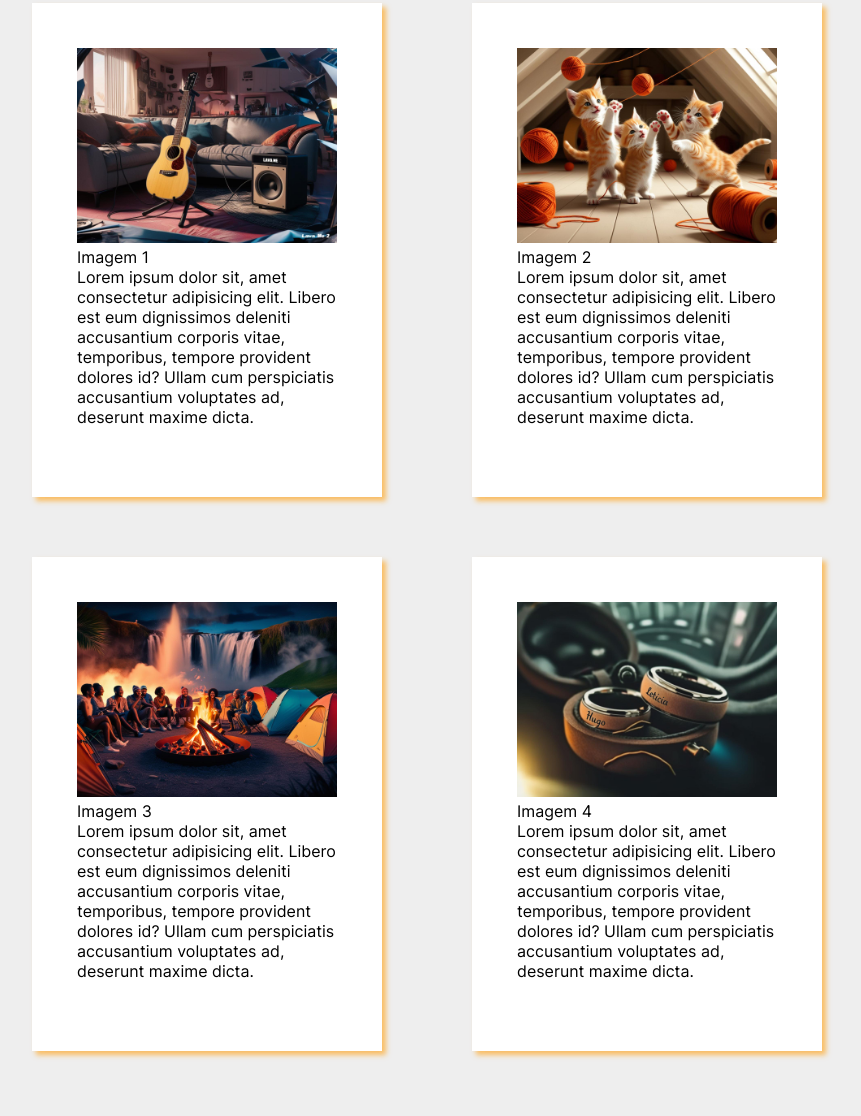
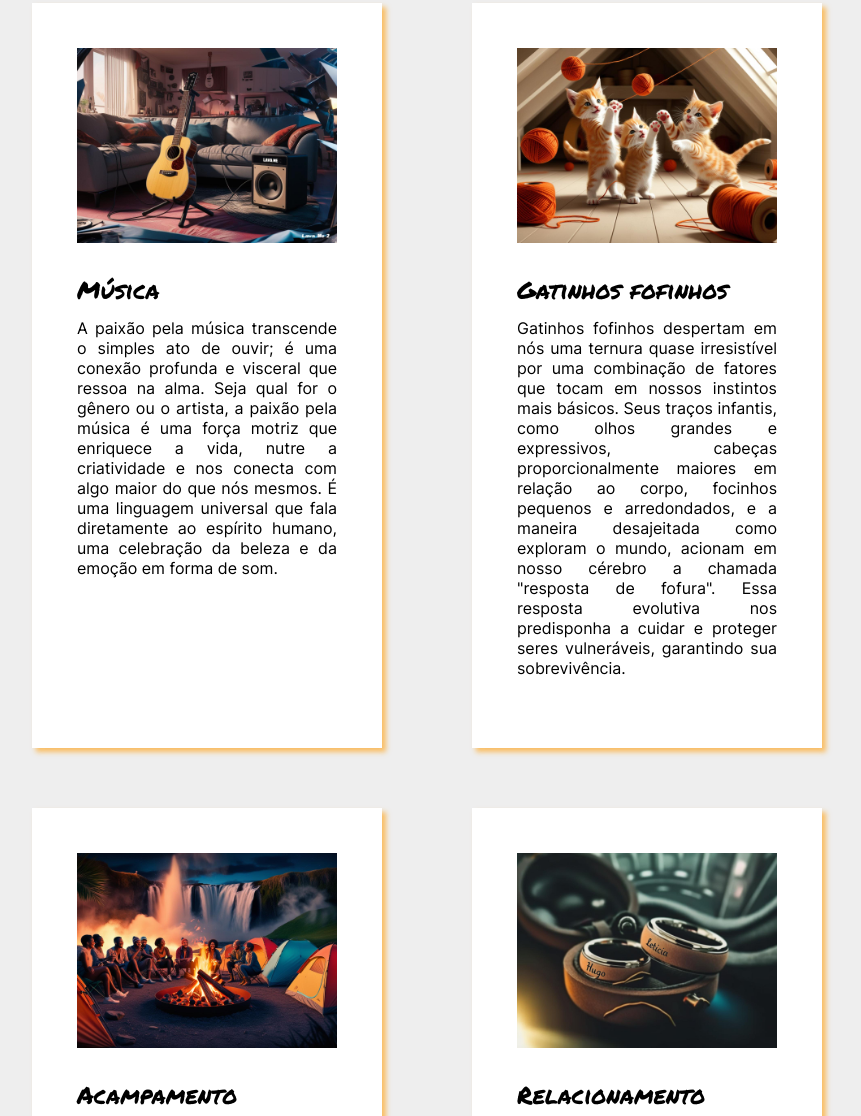
Before and after one commit to hotellimabravo/tripleten_prj1, a plain HTML site: page index.html in a window 1280 px wide. Shown: the part 897-2013 px from the top of the page, without its empty margins (213-1074 px from the left). Drawn offline with Linux system fonts and the light colour scheme; files whose address does not match are found by name.

Commit message:
alterado textos, titulos dos cards e alinhamento do texto dentro do card, text-align

```diff
--- a/index.html
+++ b/index.html
@@ -19,47 +19,63 @@
 		<section class="content">
 			<div class="card">
 				<img src="./images/música.jpg" alt="" class="card_image" />
-				<h2 class="card_title">Imagem 1</h2>
+				<h2 class="card_title">Música</h2>
 				<p class="text_card">
-					Lorem ipsum dolor sit, amet consectetur adipisicing elit. Libero est
-					eum dignissimos deleniti accusantium corporis vitae, temporibus,
-					tempore provident dolores id? Ullam cum perspiciatis accusantium
-					voluptates ad, deserunt maxime dicta.
+					A paixão pela música transcende o simples ato de ouvir; é uma conexão
+					profunda e visceral que ressoa na alma. Seja qual for o gênero ou o
+					artista, a paixão pela música é uma força motriz que enriquece a vida,
+					nutre a criatividade e nos conecta com algo maior do que nós mesmos. É
+					uma linguagem universal que fala diretamente ao espírito humano, uma
+					celebração da beleza e da emoção em forma de som.
 				</p>
 			</div>
 			<div class="card">
 				<img src="./images/gatos.jpg" alt="" class="card_image" />
-				<h2 class="card_title">Imagem 2</h2>
+				<h2 class="card_title">Gatinhos fofinhos</h2>
 				<p class="text_card">
-					Lorem ipsum dolor sit, amet consectetur adipisicing elit. Libero est
-					eum dignissimos deleniti accusantium corporis vitae, temporibus,
-					tempore provident dolores id? Ullam cum perspiciatis accusantium
-					voluptates ad, deserunt maxime dicta.
+					Gatinhos fofinhos despertam em nós uma ternura quase irresistível por
+					uma combinação de fatores que tocam em nossos instintos mais básicos.
+					Seus traços infantis, como olhos grandes e expressivos, cabeças
+					proporcionalmente maiores em relação ao corpo, focinhos pequenos e
+					arredondados, e a maneira desajeitada como exploram o mundo, acionam
+					em nosso cérebro a chamada "resposta de fofura". Essa resposta
+					evolutiva nos predisponha a cuidar e proteger seres vulneráveis,
+					garantindo sua sobrevivência.
 				</p>
 			</div>
 			<div class="card">
 				<img src="./images/camping.jpg" alt="" class="card_image" />
-				<h2 class="card_title">Imagem 3</h2>
+				<h2 class="card_title">Acampamento</h2>
 				<p class="text_card">
-					Lorem ipsum dolor sit, amet consectetur adipisicing elit. Libero est
-					eum dignissimos deleniti accusantium corporis vitae, temporibus,
-					tempore provident dolores id? Ullam cum perspiciatis accusantium
-					voluptates ad, deserunt maxime dicta.
+					Acampar é uma daquelas experiências que nos reconectam com a essência
+					da vida e da natureza. Deixar para trás a rotina e o conforto familiar
+					para se aventurar em um ambiente ao ar livre, cercado por árvores,
+					sons da fauna e um céu estrelado, é uma oportunidade única de
+					renovação. A montagem das barracas, a busca por gravetos para a
+					fogueira, o preparo da comida em meio à natureza – cada etapa se torna
+					uma pequena conquista, um resgate de habilidades primárias que muitas
+					vezes esquecemos no dia a dia urbano.
 				</p>
 			</div>
 			<div class="card">
 				<img src="./images/wedding.jpg" alt="" class="card_image" />
-				<h2 class="card_title">Imagem 4</h2>
+				<h2 class="card_title">Relacionamento</h2>
 				<p class="text_card">
-					Lorem ipsum dolor sit, amet consectetur adipisicing elit. Libero est
-					eum dignissimos deleniti accusantium corporis vitae, temporibus,
-					tempore provident dolores id? Ullam cum perspiciatis accusantium
-					voluptates ad, deserunt maxime dicta.
+					<br />Em teu olhar, meu sol, meu céu aberto, Acalma a alma, finda
+					qualquer deserto. Teu riso leve, melodia singela, Em meu cansaço, tua
+					voz me revela A força branda que me faz seguir, E no teu abraço,
+					encontro meu existir. Teu jeito único, que me enfeitiça tanto, É a
+					doce paz em meio ao meu espanto. Em cada toque, sinto a vida em flor,
+					E a cada instante, cresce este amor. És meu refúgio, meu farol
+					constante, Meu amor eterno, neste breve instante.<br />
 				</p>
 			</div>
 			<!-- adicione os cards aqui -->
 		</section>
 		<footer class="footer">
+			<p class="mysignature">
+				Desenvolvido por Hugo Leonardo Baltazar (MySelf Company).
+			</p>
 			<!-- adicione sua assinatura aqui -->
 		</footer>
 	</body>
--- a/style.css
+++ b/style.css
@@ -50,9 +50,9 @@ a {
 .overlay {
 	width: 100%;
 	height: 100%;
+	background-image: url(./images/capa.jpg);
 	background-color: rgba(0, 0, 0, 0.5);
 	display: flex;
-	background-image: url(./images/capa.jpg);
 	background-size: cover;
 	background-position: center;
 }
@@ -75,13 +75,35 @@ a {
 	box-shadow: 4px 4px 5px rgba(255, 166, 33, 0.678);
 }
 
+.card_title {
+	font-family: 'Permanent Marker', cursive;
+	font-size: 24px;
+	margin-bottom: 10px;
+}
+
+.text_card {
+	font-size: 16px;
+	text-align: justify;
+}
+
 .card_image {
+	margin-bottom: 25px;
 	width: 100%;
+	/* height: 200px;
+	object-fit: contain; */
 }
 
 .footer {
 	display: flex;
+	min-height: 300px;
+	background-color: #000000;
 	/* adicione aqui as regras restantes */
 }
 
+.mysignature {
+	font-size: 24px;
+	color: #4e4e4e;
+	margin: auto;
+}
+
 /* adicionar uma regra CSS para a assinatura do rodapé */
```
